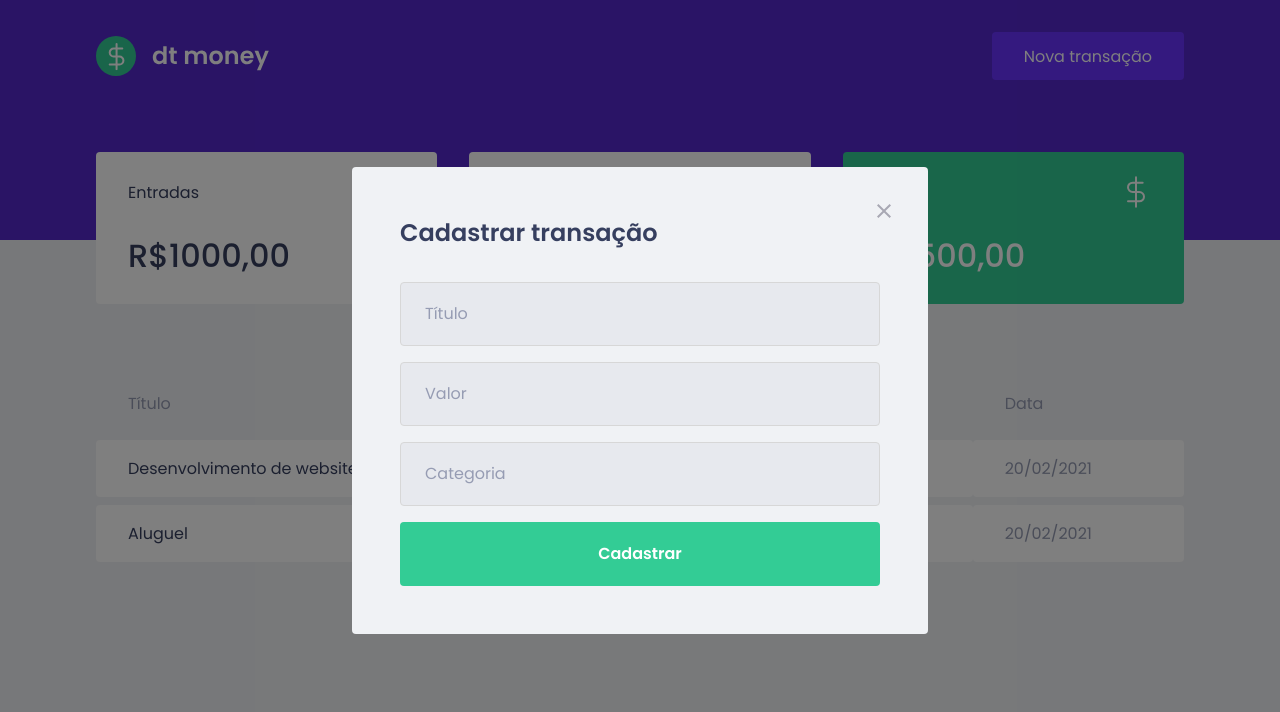
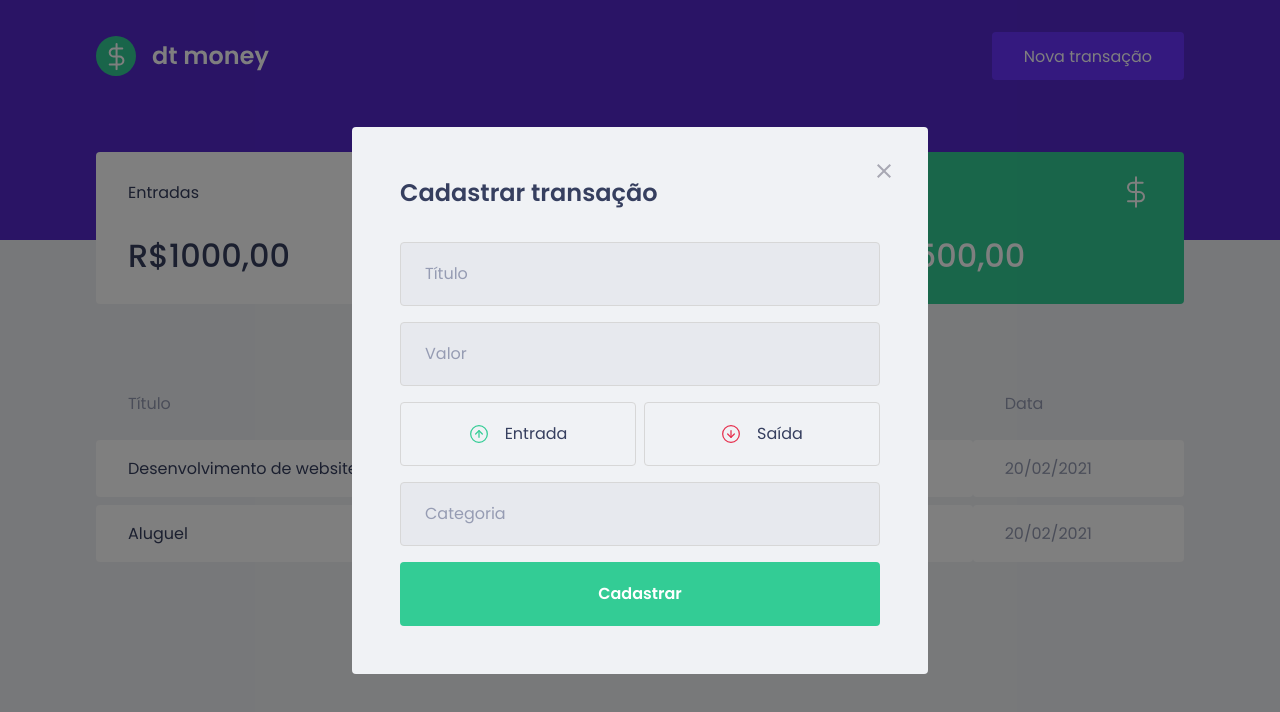
Before and after one commit to joaoheusi/dtmoney, a React (Create React App) app: page / in a window 1280 px wide. Both pictures are taken after a click on the button "Nova transação". Shown: the top 712 px of the page. Built offline with nearby package versions, Linux system fonts and the light colour scheme; no server answers; what miragejs would draw is missing.

Commit message:
criando botoes de tipo

```diff
--- a/package.json
+++ b/package.json
@@ -5,6 +5,7 @@
   "dependencies": {
     "axios": "^0.24.0",
     "miragejs": "^0.1.43",
+    "polished": "^4.1.3",
     "react": "^17.0.2",
     "react-dom": "^17.0.2",
     "react-modal": "^3.14.4",
--- a/src/components/NewTransactionModal/index.tsx
+++ b/src/components/NewTransactionModal/index.tsx
@@ -1,6 +1,8 @@
 import Modal from "react-modal";
-import { Container } from "./style";
+import { Container, TransactionTypeContainer } from "./style";
 import closeImg from "../../assets/close.svg";
+import incomeImg from "../../assets/income.svg";
+import outcomeImg from "../../assets/outcome.svg";
 
 interface NewTransactionModalProps {
   isOpen: boolean;
@@ -18,7 +20,11 @@
       overlayClassName="react-modal-overlay"
       className="react-modal-content"
     >
-      <button type="button" onClick={onRequestClose} className="react-modal-close">
+      <button
+        type="button"
+        onClick={onRequestClose}
+        className="react-modal-close"
+      >
         <img src={closeImg} alt="Close" />
       </button>
       <Container>
@@ -26,6 +32,16 @@
 
         <input type="text" placeholder="Título" />
         <input type="number" placeholder="Valor" />
+        <TransactionTypeContainer>
+          <button type="button">
+            <img src={incomeImg} alt="" />
+            <span>Entrada</span>
+          </button>
+          <button type="button">
+            <img src={outcomeImg} alt="" />
+            <span>Saída</span>
+          </button>
+        </TransactionTypeContainer>
         <input type="text" placeholder="Categoria" />
         <button type="submit">Cadastrar</button>
       </Container>
--- a/src/components/NewTransactionModal/style.ts
+++ b/src/components/NewTransactionModal/style.ts
@@ -1,4 +1,5 @@
 import styled from "styled-components";
+import { darken } from "polished";
 
 export const Container = styled.form`
   h2 {
@@ -46,3 +47,38 @@
     }
   }
 `;
+
+export const TransactionTypeContainer = styled.div`
+  margin: 1rem 0;
+  display: grid;
+  grid-template-columns: 1fr 1fr;
+  gap: 0.5rem;
+
+  button {
+    height: 4rem;
+    border: 1px solid #d7d7d7;
+    border-radius: 0.25rem;
+    background: transparent;
+    display: flex;
+    align-items: center;
+    justify-content: center;
+
+    transition: border-color 0.2s;
+
+    &:hover {
+      // border-color: var(--text-title);
+      border-color: ${darken(0.1, "#d7d7d7")};
+    }
+    img {
+      width: 20px;
+      height: 20px;
+    }
+
+    span {
+      display: inline-block;
+      margin-left: 1rem;
+      font-size: 1rem;
+      color: var(--text-title);
+    }
+  }
+`;
```
Also changed, not shown: 1 other file (tests, documents, lock files or other folders).
